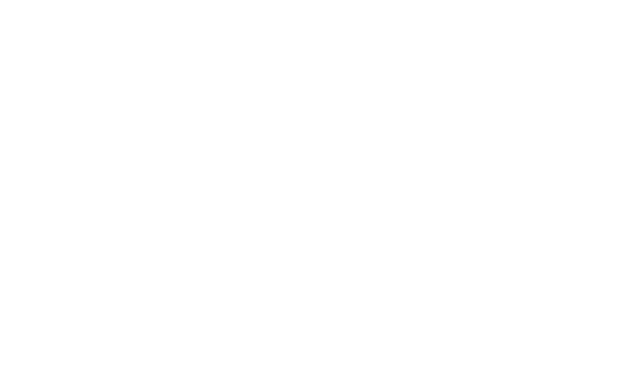
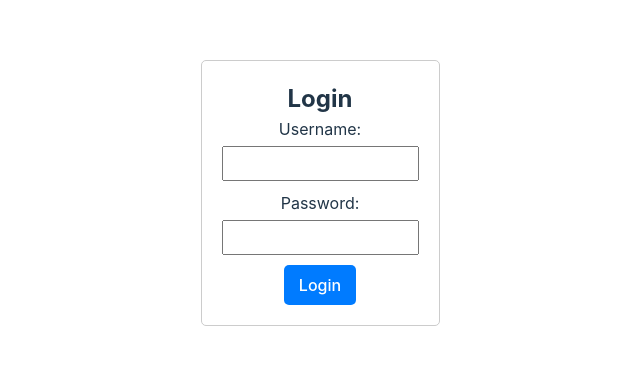
Before and after one commit to MercTechs/pokemon-game, a React (Vite) app: page /login in a window 1280 px wide. Before the commit this address had no page. Shown: the part 207-572 px from the top of the page, without its empty margins (320-960 px from the left). Built offline with nearby package versions, Linux system fonts and the light colour scheme; a web font is replaced by a local one.

Commit message:
feat: :sparkles: Add Login Page

```diff
--- a/src/App.jsx
+++ b/src/App.jsx
@@ -1,19 +1,35 @@
-import './App.css'
-import { BrowserRouter as Router, Route, Routes } from 'react-router-dom';
-import HomePage from './components/homepage/homepage'
-import GameScreen from './components/GameScreen/GameScreen'
+import "./App.css";
+import {
+  BrowserRouter as Router,
+  Route,
+  Routes,
+  Navigate,
+} from "react-router-dom";
+import HomePage from "./components/homepage/homepage";
+import GameScreen from "./components/GameScreen/GameScreen";
+import LoginPage from "./components/LoginPage/LoginPage";
 
 function App() {
+  // Check if user is logged in
+  const isLoggedIn = localStorage.getItem("isLoggedIn");
+
   return (
     <>
-    <Router>
-      <Routes>
-        <Route path="/" element={<HomePage />}/>
-        <Route path="/game/:level" element={<GameScreen />}/>
-      </Routes>
-    </Router>
+      <Router>
+        <Routes>
+          <Route
+            path="/"
+            element={
+              isLoggedIn ? <Navigate to="/home" /> : <Navigate to="/login" />
+            }
+          />
+          <Route path="/login" element={<LoginPage />} />
+          <Route path="/home" element={<HomePage />} />
+          <Route path="/game/:level" element={<GameScreen />} />
+        </Routes>
+      </Router>
     </>
-  )
+  );
 }
 
-export default App
+export default App;
--- /dev/null
+++ b/src/components/LoginPage/LoginPage.jsx
@@ -0,0 +1,68 @@
+import { useState } from "react";
+import { useNavigate } from "react-router-dom";
+import usersData from "../../user-data/users.json";
+import styles from "./LoginPage.module.css";
+
+function LoginPage() {
+  const navigate = useNavigate();
+  const [message, setMessage] = useState("");
+
+  const handleLogin = (username, password) => {
+    const user = usersData.find(
+      (u) => u.username === username && u.password === password
+    );
+
+    if (user) {
+      localStorage.setItem("isLoggedIn", true);
+      localStorage.setItem("username", username);
+      navigate("/home");
+    } else {
+      setMessage("Invalid username or password.");
+    }
+  };
+
+  const handleSubmit = (e) => {
+    e.preventDefault();
+    const username = e.target.username.value;
+    const password = e.target.password.value;
+    handleLogin(username, password);
+  };
+
+  return (
+    <div className={styles.container}>
+      <h2>Login</h2>
+      <form onSubmit={handleSubmit}>
+        <div>
+          <label className={styles.label} htmlFor="username">
+            Username:
+          </label>
+          <input
+            className={styles["input-field"]}
+            type="text"
+            id="username"
+            name="username"
+            required
+          />
+        </div>
+        <div>
+          <label className={styles.label} htmlFor="password">
+            Password:
+          </label>
+          <input
+            className={styles["input-field"]}
+            type="password"
+            id="password"
+            name="password"
+            required
+          />
+        </div>
+        <button className={styles.button} type="submit">
+          Login
+        </button>
+      </form>
+      {message && <div className={styles.message}>{message}</div>}
+    </div>
+  );
+}
+
+export default LoginPage;
--- /dev/null
+++ b/src/components/LoginPage/LoginPage.module.css
@@ -0,0 +1,40 @@
+.container {
+  max-width: 400px;
+  margin: 100px auto;
+  padding: 20px;
+  border: 1px solid #ccc;
+  border-radius: 5px;
+}
+
+.label {
+  display: block;
+  margin-bottom: 5px;
+}
+
+.input-field {
+  width: 100%;
+  padding: 8px;
+  margin-bottom: 10px;
+}
+
+.button {
+  padding: 10px 15px;
+  background-color: #007bff;
+  color: #fff;
+  border: none;
+  border-radius: 5px;
+  cursor: pointer;
+}
+
+.button:hover {
+  background-color: #0056b3;
+}
+
+.message {
+  color: red;
+}
+
+#error {
+  color: red;
+  margin-top: 10px;
+}
--- a/src/components/homepage/homepage.jsx
+++ b/src/components/homepage/homepage.jsx
@@ -1,7 +1,6 @@
-/* eslint-disable no-unused-vars */
-import React from "react";
+import { useNavigate } from "react-router-dom";
 import GameModeCard from "../game-mode-card/game-mode-card";
-import styles from './homepage.module.css';
+import styles from "./homepage.module.css";
 
 function HomePage() {
   const gameMode = [
@@ -11,24 +10,48 @@
     { level: 10, difficulty: "Super Hard" },
   ];
 
+  // Retrieve isLoggedIn and username from localStorage
+  const isLoggedIn = localStorage.getItem("isLoggedIn");
+  const username = localStorage.getItem("username");
+  const navigate = useNavigate();
+
+  const handleLogout = () => {
+    localStorage.removeItem("isLoggedIn"); // Remove isLoggedIn flag
+    localStorage.removeItem("username"); // Remove username
+    // Redirect to login page
+    navigate("/login");
+  };
+
+  if (!isLoggedIn) {
+    navigate("/login");
+    return null;
+  }
+
   return (
     <div>
       <div className={styles.banner}>
         <div className="main-content">
+          <div className={styles["navbar"]}>
+            <h3>Welcome to hell, {username}!</h3>
+            <button onClick={handleLogout}>Logout</button>
+          </div>
           <div>
             <a href="https://merctrans.vn/" target="_blank">
-          <img src='https://upload.wikimedia.org/wikipedia/commons/thumb/9/98/International_Pok%C3%A9mon_logo.svg/2560px-International_Pok%C3%A9mon_logo.svg.png' className="logo" alt="Pokemon logo" />
+              <img
+                src="https://upload.wikimedia.org/wikipedia/commons/thumb/9/98/International_Pok%C3%A9mon_logo.svg/2560px-International_Pok%C3%A9mon_logo.svg.png"
+                className="logo"
+                alt="Pokemon logo"
+              />
             </a>
-
           </div>
           <h1>POKEMON FLIPCARD GAME</h1>
         </div>
       </div>
       <div className="game-mode">
-        <div className={styles['select-mode']}>
+        <div className={styles["select-mode"]}>
           <strong>Select Mode</strong>
         </div>
-        <div className={styles['game-mode-card']}>
+        <div className={styles["game-mode-card"]}>
           {gameMode.map((mode) => (
             <GameModeCard
               level={mode.level}
--- a/src/components/homepage/homepage.module.css
+++ b/src/components/homepage/homepage.module.css
@@ -17,5 +17,18 @@
   font-family: "Madimi One", sans-serif;
   font-weight: 400;
   font-size: 40px;
+}
 
+.navbar {
+  display: flex;
+  flex-direction: row;
+  align-items: center;
+  justify-content: space-between;
+  position: fixed;
+  top: 0;
+  width: 100%;
+  max-width: 1280px;
+  background-color: white;
+  z-index: 1000;
+  padding-right: 40px;
 }
--- a/src/index.css
+++ b/src/index.css
@@ -18,7 +18,6 @@
   padding: 0;
   box-sizing: border-box;
 }
-
 
 a {
   font-weight: 500;
@@ -43,9 +42,7 @@
   font-optical-sizing: auto;
   font-weight: 400;
   font-style: normal;
-  font-variation-settings:
-    "MORF" 15,
-    "SHLN" 50;
+  font-variation-settings: "MORF" 15, "SHLN" 50;
   font-size: 120px;
   line-height: 1;
 }
--- /dev/null
+++ b/src/user-data/users.json
@@ -0,0 +1,10 @@
+[
+  {
+    "username": "anhngok",
+    "password": "anhngok"
+  },
+  {
+    "username": "quang",
+    "password": "quang"
+  }
+]
```
Also changed, not shown: src/App.css (line endings or trailing spaces). Lines whose indentation alone changed are shown as unchanged.
